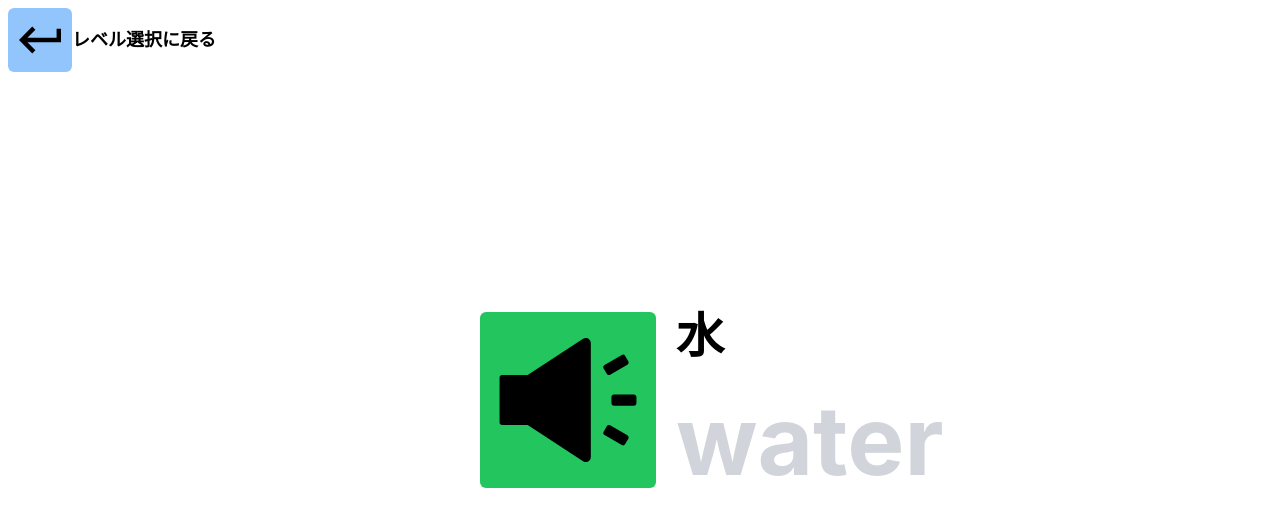
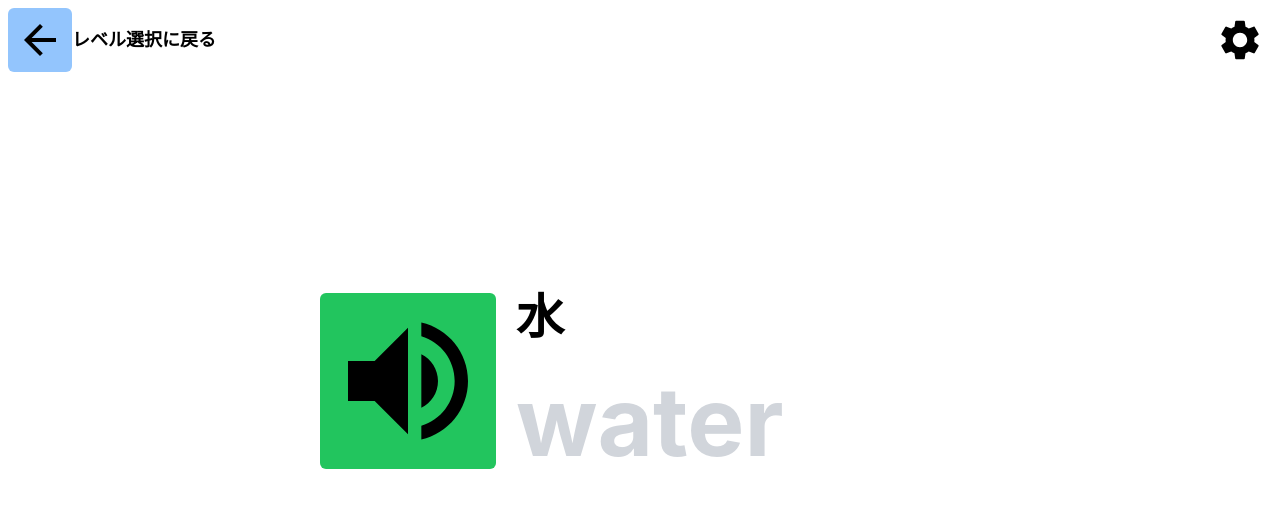
Before and after one commit to hamao0820/typeng, a Next.js app: page /word in a window 1280 px wide. Shown: the top 526 px of the page. Built offline with nearby package versions, Linux system fonts and the light colour scheme.

Commit message:
muiを導入 アイコンをmuiに変更

```diff
--- a/pages/word.tsx
+++ b/pages/word.tsx
@@ -1,8 +1,9 @@
 import type { NextPage } from 'next';
 import Link from 'next/link';
 import { useCallback, useEffect, useRef, useState } from 'react';
-import { AiFillSound } from 'react-icons/ai';
-import { IoMdReturnLeft } from 'react-icons/io';
+import VolumeUpIcon from '@mui/icons-material/VolumeUp';
+import SettingsIcon from '@mui/icons-material/Settings';
+import ArrowBackIcon from '@mui/icons-material/ArrowBack';
 
 type Word = {
     id: number;
@@ -70,7 +71,7 @@ const Word: NextPage = () => {
         if (voice !== undefined) {
             utterance.voice = voice;
         }
-        synthesis.speak(utterance);
+        // synthesis.speak(utterance);
         setUnTyped(word.en);
         setTyped('');
     }, [word]);
@@ -84,7 +85,7 @@ const Word: NextPage = () => {
             } else {
                 const body = ref.current;
                 if (body === null) return;
-                sound('triangle', 0.1, 0.1);
+                // sound('triangle', 0.1, 0.1);
                 body.animate([{ backgroundColor: 'rgba(200, 0, 0, 0.1)' }, { backgroundColor: '' }], {
                     duration: 200,
                     direction: 'alternate',
@@ -113,19 +114,26 @@ const Word: NextPage = () => {
     }, [data, typed, unTyped]);
 
     return (
-        <div className="flex flex-col h-screen w-screen" ref={ref}>
+        <div className="h-screen w-screen overflow-hidden" ref={ref}>
+            <div className="w-full flex justify-between">
+                <div className="w-fit">
                     <Link href={'/'}>
                         <div className="flex items-center m-2">
                             <div className="p-2 bg-blue-300 w-fit rounded-md">
-                        <IoMdReturnLeft size={'3rem'} />
+                                <ArrowBackIcon style={{ width: '3rem', height: '3rem' }} />
                             </div>
                             <span className="text-lg font-bold">レベル選択に戻る</span>
                         </div>
                     </Link>
-            <div className="flex justify-center items-center h-4/5">
-                <div className="flex h-fit w-1/4 justify-start">
-                    <div className="p-2 bg-green-500 w-fit rounded-md">
-                        <AiFillSound size={'10em'} />
+                </div>
+                <div className="flex justify-center items-center m-2 p-2">
+                    <SettingsIcon style={{ width: '3rem', height: '3rem' }} />
+                </div>
+            </div>
+            <div className="h-4/5 relative">
+                <div className="flex h-fit w-1/4 justify-start absolute top-1/3 left-1/4">
+                    <div className="w-fit h-fit flex items-center justify-center p-2 bg-green-500 rounded-md">
+                        <VolumeUpIcon style={{ width: '10rem', height: '10rem' }} />
                     </div>
                     <div className="flex flex-col justify-between ml-5">
                         <div className="">
```
Also changed, not shown: package.json (+5 -2 lines), 1 other file (tests, documents, lock files or other folders). Lines whose indentation alone changed are shown as unchanged.
